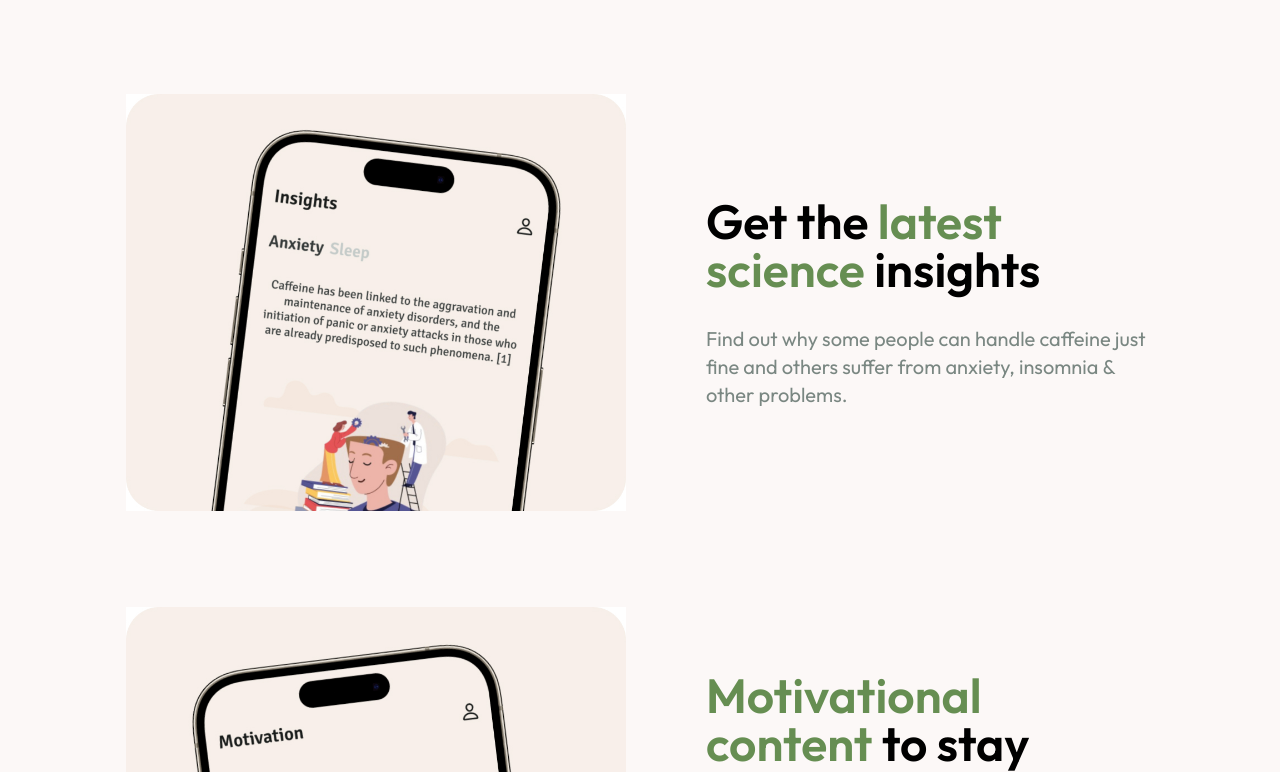
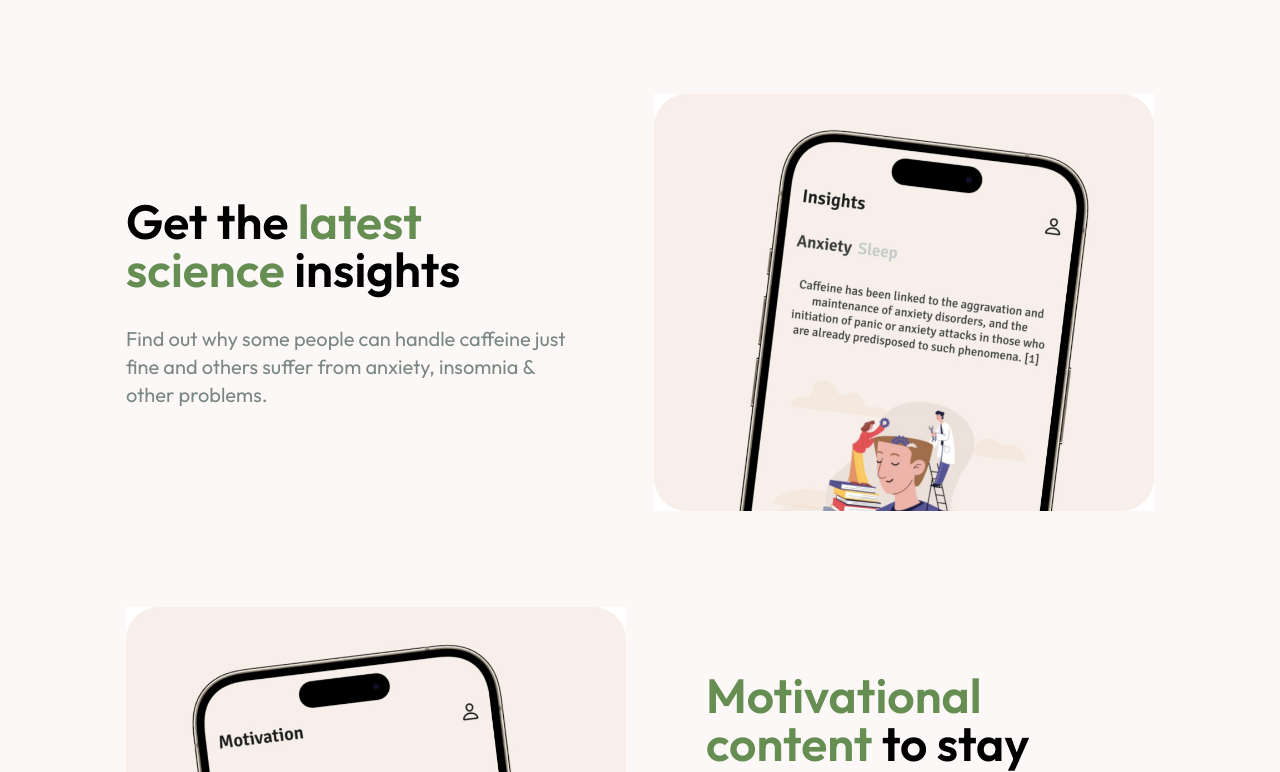
Before and after one commit to NatiMate/DecafLifeSite, a SvelteKit app: page / in a window 1280 px wide. Shown: the part 1688-2460 px from the top of the page. Built offline with nearby package versions, Linux system fonts and the light colour scheme.

Commit message:
Alternate images on desktop

```diff
--- a/src/routes/components/ScreenPreviews.svelte
+++ b/src/routes/components/ScreenPreviews.svelte
@@ -39,19 +39,39 @@
 	];
 </script>
 
-{#snippet preview(p: ScreenPreview)}
-	<div class="mx-auto flex flex-col gap-8 lg:flex-row lg:gap-20">
-		<img src={p.image} alt="Preview" class="hidden max-w-[500px] lg:block" />
-		<div class="m-auto flex max-w-md flex-col gap-2 lg:gap-8">
+{#snippet preview(p: ScreenPreview, i: number)}
+	<!-- Desktop version -->
+	<div class="mx-auto hidden flex-row gap-20 lg:flex" class:flex-row-reverse={i % 2 === 1}>
+		<img src={p.image} alt="Preview" class="max-w-[500px]" />
+		<div class="m-auto flex max-w-md flex-col gap-8">
+			<!-- Headline -->
 			<div class="gap-2 text-center">
 				<h2 class="leading-tight lg:text-left lg:text-5xl">
 					<span>{p.titleBlack1}</span> <span class="text-secondary-500">{p.titleGreen}</span>
 					<span>{p.titleBlack2}</span>
 				</h2>
 			</div>
-			<img src={p.image} alt="Preview" class="block lg:hidden" />
 			<h3
-				class="text-text-400 mb-8 text-center text-base font-normal lg:mb-0 lg:text-left lg:text-xl"
+				class="mb-8 text-center text-base font-normal text-text-400 lg:mb-0 lg:text-left lg:text-xl"
+			>
+				{p.description}
+			</h3>
+		</div>
+	</div>
+
+	<!-- Mobile version -->
+	<div class="mx-auto flex flex-col gap-8 lg:hidden lg:flex-row lg:gap-20">
+		<div class="m-auto flex max-w-md flex-col gap-2">
+			<div class="gap-2 text-center">
+				<!-- Headline -->
+				<h2 class="leading-tight lg:text-left lg:text-5xl">
+					<span>{p.titleBlack1}</span> <span class="text-secondary-500">{p.titleGreen}</span>
+					<span>{p.titleBlack2}</span>
+				</h2>
+			</div>
+			<img src={p.image} alt="Preview" />
+			<h3
+				class="mb-8 text-center text-base font-normal text-text-400 lg:mb-0 lg:text-left lg:text-xl"
 			>
 				{p.description}
 			</h3>
@@ -60,13 +80,13 @@
 {/snippet}
 
 <section id="features" class="px-6 pb-12 pt-8 lg:py-32">
-	<h3 class="text-text-300 mb-8 text-center font-normal lg:pb-12">
+	<h3 class="mb-8 text-center font-normal text-text-300 lg:pb-12">
 		We created an App to help you quit...
 	</h3>
 
 	<div class="flex flex-col gap-5 lg:gap-24">
-		{#each screens as s}
-			{@render preview(s)}
+		{#each screens as s, i}
+			{@render preview(s, i)}
 		{/each}
 	</div>
 </section>
```
